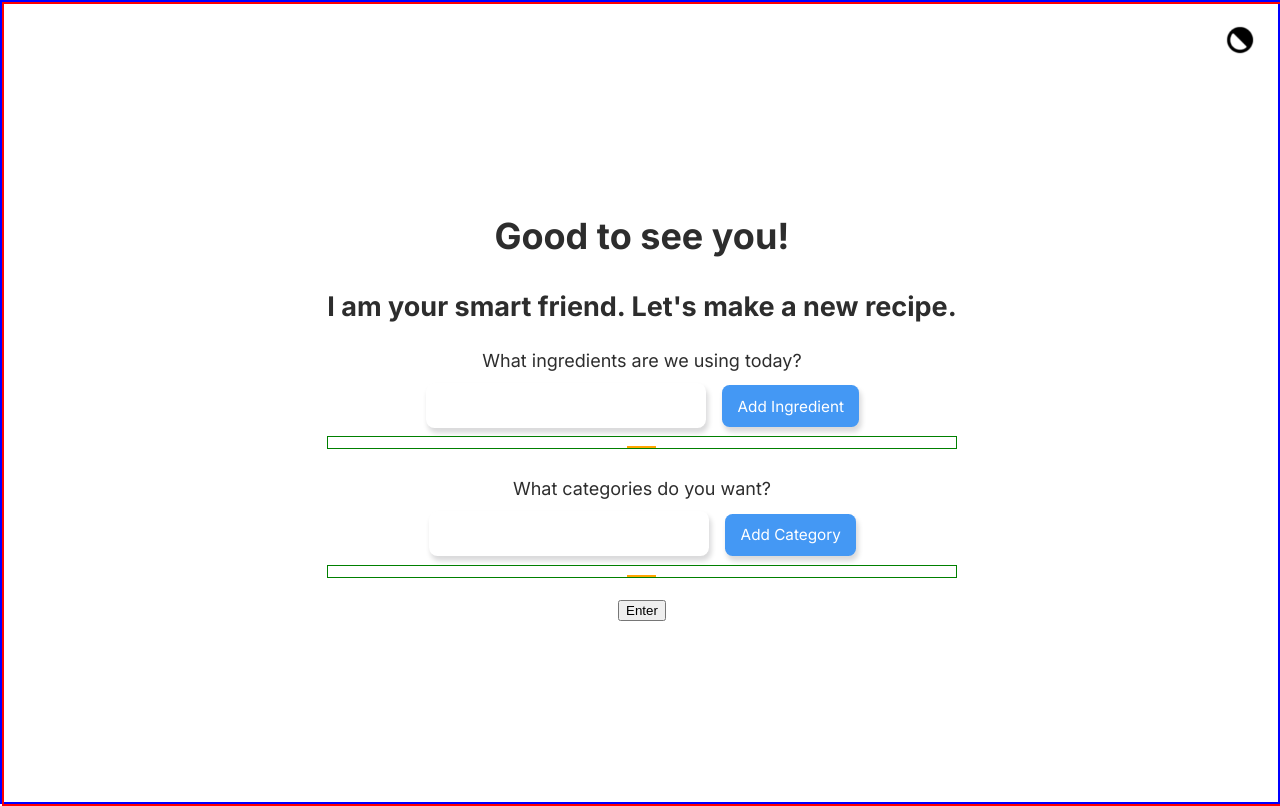
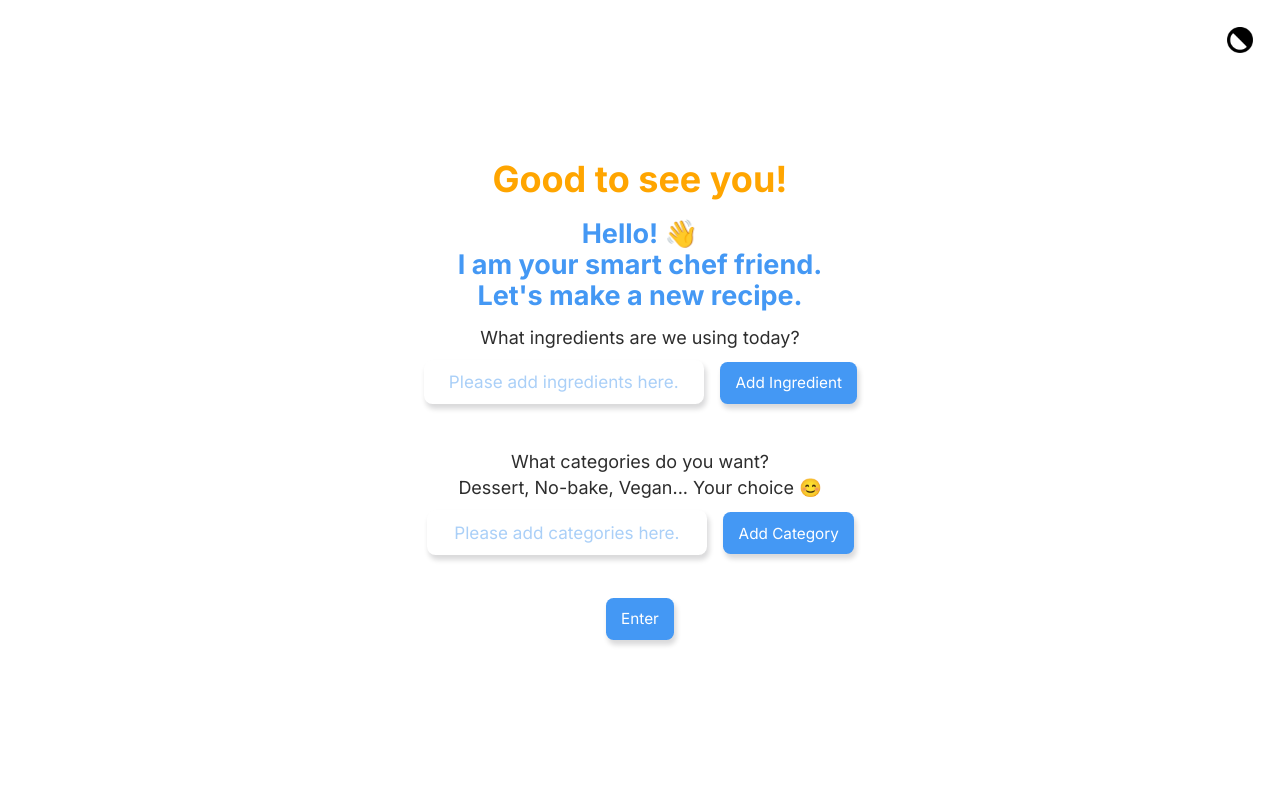
Before and after one commit to liz-garcia/easy-chef-ai, a React (Vite) app: page /create-recipe in a window 1280 px wide. Built offline with nearby package versions, Linux system fonts and the light colour scheme.

Commit message:
Finished CSS for RequestRecipePage.

```diff
--- a/src/pages/RequestRecipePage.jsx
+++ b/src/pages/RequestRecipePage.jsx
@@ -69,7 +69,10 @@ const RequestRecipePage = () => {
             ? `Good to see you, ${userContext.userName}!`
             : "Good to see you!"}
         </h1>
-        <h2>I am your smart friend. Let&apos;s make a new recipe.</h2>
+        <h2>
+          Hello! 👋<br></br>I am your smart chef friend.<br></br>
+          Let&apos;s make a new recipe.
+        </h2>
 
         {/* Ingredients input and list */}
         <div id="ingredientsInputSection">
@@ -82,6 +85,7 @@ const RequestRecipePage = () => {
               id="ingredients"
               value={ingredientInput}
               onChange={handleIngredientsChange}
+              placeholder="Please add ingredients here."
             />
             <button
               className="text-button"
@@ -102,13 +106,17 @@ const RequestRecipePage = () => {
 
         {/* Categories input and list */}
         <div id="categoriesInputSection">
-          <label htmlFor="categories">What categories do you want?</label>
+          <label htmlFor="categories">
+            What categories do you want?<br></br>
+            Dessert, No-bake, Vegan... Your choice 😊
+          </label>
           <div>
             <input
               type="text"
               id="categories"
               value={categoryInput}
               onChange={handleCategoriesChange}
+              placeholder="Please add categories here."
             />
             <button
               className="text-button"
@@ -127,7 +135,9 @@ const RequestRecipePage = () => {
           </div>
         </div>
 
-        <button onClick={handleEnterClick}>Enter</button>
+        <button onClick={handleEnterClick} className="text-button">
+          Enter
+        </button>
       </div>
     </>
   );
--- a/src/pages/WelcomePage.jsx
+++ b/src/pages/WelcomePage.jsx
@@ -46,7 +46,8 @@ const WelcomePage = () => {
         </div>
         <h1>Welcome{name && " " + name}!</h1>
         <label htmlFor="nameInput">
-          Need ideas for what to cook today?<br></br>Let your AI chef help you!
+          Need ideas for what to cook today?<br></br>🧑‍🍳 Let your AI chef help
+          you!
         </label>
         <div className="input-area">
           <input
--- a/src/services/generateRecipePrompt.js
+++ b/src/services/generateRecipePrompt.js
@@ -1,7 +1,7 @@
 // Returns an HTML response
 const generateRecipePrompt = (ingredients, categories) => {
   const recipePrompt = `
-    Please provide a 5-steps easy-to-follow recipe using these ingredients: ${ingredients} and categories: ${categories}.
+    Please provide a 5-steps recipe using these ingredients: ${ingredients} and categories: ${categories}.
 
     Finish the recipe with a kind, short and sweet message about:
     having a nice home-made meal or saying something like "Enjoy your meal!"
--- a/src/styles/app-dark-theme.css
+++ b/src/styles/app-dark-theme.css
@@ -23,11 +23,15 @@
 
   #welcome-text .input-area input {
     color: #4498f4;
-    background-color: #1d2a47;
+    /* background-color: #1d2a47; */
   }
 
   input::placeholder {
-    color: #4498f4;
+    color: #65a9f2;
     opacity: 0.65;
   }
+
+  .requestRecipePageMain h1 {
+    color: #4498f4;
+  }
 }
--- a/src/styles/app-light-theme.css
+++ b/src/styles/app-light-theme.css
@@ -26,6 +26,15 @@
   }
 
   input::placeholder {
+    color: #65a9f2;
+    opacity: 0.55;
+  }
+
+  .requestRecipePageMain h1 {
+    color: orange;
+  }
+
+  .requestRecipePageMain h2 {
     color: #4498f4;
   }
 }
--- a/src/styles/index.css
+++ b/src/styles/index.css
@@ -53,6 +53,7 @@ main {
 
 #toggleThemeButton {
   position: fixed;
+  z-index: 10;
   top: 2em;
   right: 2em;
   width: 2em;
--- a/src/styles/pages/RequestRecipePage.css
+++ b/src/styles/pages/RequestRecipePage.css
@@ -7,7 +7,8 @@
     height: 100%;
 } */
 body {
-  border: blue solid 2px;
+  /* border: blue solid 2px; */
+  min-height: fit-content;
 }
 
 /* main {
@@ -19,13 +20,25 @@ body {
 .requestRecipePageMain {
   display: grid;
   place-items: center;
-  border: solid red 2px;
+  /* border: solid red 2px; */
   height: 100vh;
+  min-height: fit-content;
 }
 
 /* Your div inside main */
 /* main div {
   } */
+
+.requestRecipePageMain h1 {
+  /* border: blue solid 2px; */
+  margin: 0px;
+}
+
+.requestRecipePageMain h2 {
+  /* border: green solid 2px; */
+  margin: 0.5em;
+  line-height: 1.15;
+}
 
 #ingredientsInputSection {
   margin-bottom: 1.5em;
@@ -36,7 +49,7 @@ body {
 }
 
 .recipeInput {
-  border: green solid 1px;
+  /* border: green solid 1px; */
   /* width: 200px; */
   /* margin-left: 50px; */
   padding-top: 0.5em;
@@ -45,25 +58,46 @@ body {
 }
 
 #requestRecipePage ul {
-  border: orange solid 1px;
+  /* border: red solid 5px; */
   list-style-type: none;
   padding: 0;
   margin: 0;
   display: flex;
   place-content: center;
-  flex-direction: column;
+  flex-direction: row;
   padding-left: 1.5em;
   width: fit-content;
 }
 
 #requestRecipePage li {
-  border: blue solid 1px;
+  /* border: blue solid 1px; */
   list-style-image: url("/public/check.png");
   margin-left: 0.5em;
   max-width: fit-content;
   margin-bottom: 5px;
   vertical-align: middle;
   /* padding-bottom: 20px; */
-  margin: 0;
+  margin: 20px;
   padding: 0;
 }
+
+@media (max-width: 655px) {
+  #requestRecipePage ul {
+    display: grid;
+    grid-template-columns: repeat(2, 1fr); /* Set the number of columns to 2 */
+    grid-gap: 16px; /* Adjust the gap between grid items */
+  }
+
+  #requestRecipePage li {
+    /* border: blue solid 1px; */
+    list-style-image: url("/public/check.png");
+    margin-left: 0.5em;
+    max-width: fit-content;
+    margin-bottom: 5px;
+    vertical-align: middle;
+    /* padding-bottom: 20px; */
+    margin: 10px;
+    padding: 0;
+    margin-left: 15px;
+  }
+}
```
